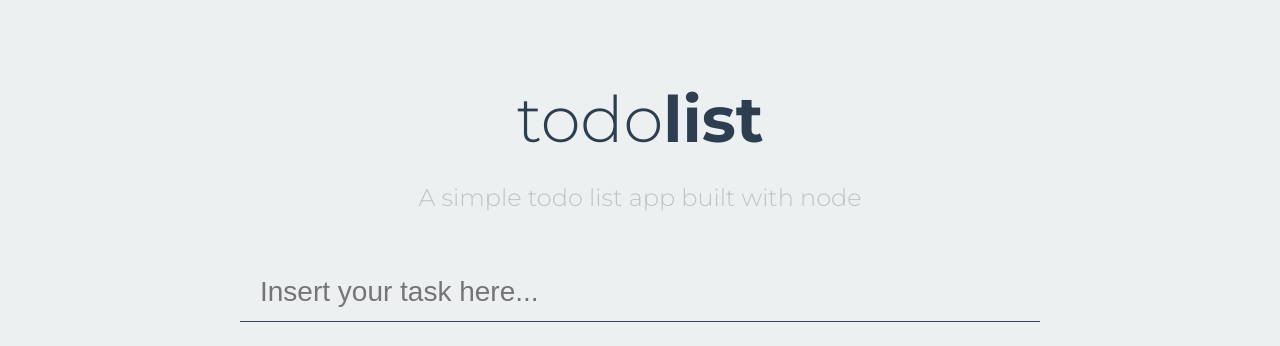
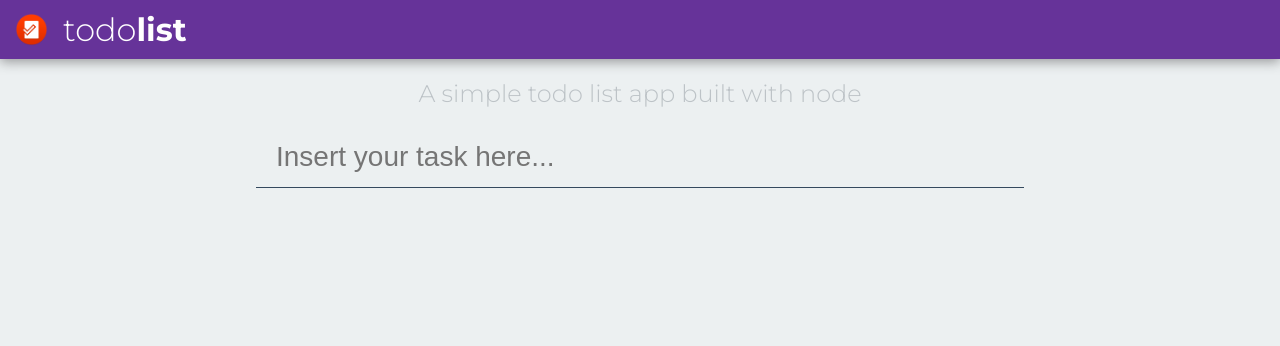
Before and after one commit to yeffrydiaz/RESTful-API, a website: page views/index.html in a window 1280 px wide. Drawn offline with nearby package versions, Linux system fonts and the light colour scheme; no server answers.

Commit message:
add img logo and css changes

```diff
--- a/public/css/app.css
+++ b/public/css/app.css
@@ -1,19 +1,29 @@
 @import url('https://fonts.googleapis.com/css?family=Montserrat:300,400,700');
 
-body {
+html,body {
+	margin:0;
+	padding:0;
 	font-family: 'Montserrat', sans-serif;
 	background: #ecf0f1;
 }
 
 /*****************************HEADER STYLES*****************************/
-header {
-	text-align: center;
+.logo{
+	    width: 33px;
+    height: 33px;
+    margin: 0 15px -5px 15px;
 }
+
 header h1 {
-	font-size: 64px;
+	    width: 100%;
+    padding: 10px 0;
     font-weight: 300;
-	margin: 80px 0 25px;
-	color: #2c3e50;
+    margin: 0;
+    color: fff;
+    background: rebeccapurple;
+    -webkit-box-shadow: 0px 3px 11px 0px rgba(50, 48, 50, 0.45);
+-moz-box-shadow:    0px 3px 11px 0px rgba(50, 48, 50, 0.45);
+box-shadow:         0px 3px 11px 0px rgba(50, 48, 50, 0.45);
 }
 header h1 span {
 	font-weight: 700;
@@ -21,12 +31,13 @@ header h1 span {
 header h2 {
 	color: #bdc3c7;
 	font-weight:300;
+	text-align: center;
 }
 /*****************************FORM STYLES*****************************/
 
 .form {
-	width: 800px;
-	margin: 50px auto 20px;
+	width: 60%;
+    margin: 0 auto;
 }
 
 #todoInput {
@@ -43,16 +54,15 @@ header h2 {
 
 /*****************************LIST STYLES*****************************/
 .list {
-	width: 800px;
-	margin: 0 auto;
+	width: 60%;
+    margin: 10px auto;
 }
 .task {
     width: 100%;
-	height: 60px;
-	line-height: 60px;
     font-size: 20px;
-	padding: 0 20px;
+    padding: 5px 5px 5px 10px;
     color: #34495e;
+    border-radius: 25px;
     transition: all .3s ease;
 }
 .task:hover {
@@ -71,11 +81,15 @@ header h2 {
 
 li span {
     float: right;
-  color: #c0392b;
+    background-color: #fbada4;
+    color: #ffffff;
+    padding: 4px 8px;
     transition: all 0.3s;
     opacity: 0;
+    font-size: 13px;
+    border-radius: 50%;
 }
 
 li span:hover {
-  color: #e74c3c
+  background-color: #e74c3c
 }
--- a/views/index.html
+++ b/views/index.html
@@ -9,7 +9,8 @@
 </head>
 <body>
   <header>
-    <h1>todo<span>list</span></h1>
+
+    <h1><img class="logo" src="../images/todoapilogo.png" alt="logo img"/>todo<span>list</span></h1>
     <h2>A simple todo list app built with node</h2>
   </header>
 
```
Also changed, not shown: public/images/todoapilogo.png (added). Lines whose indentation alone changed are shown as unchanged.
